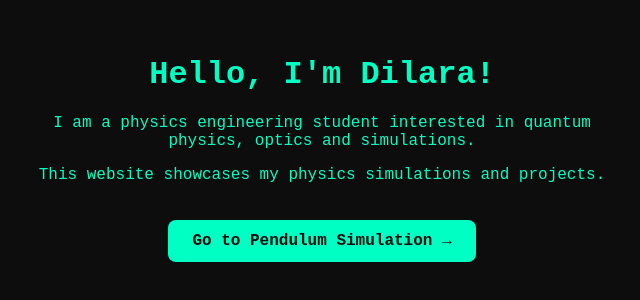
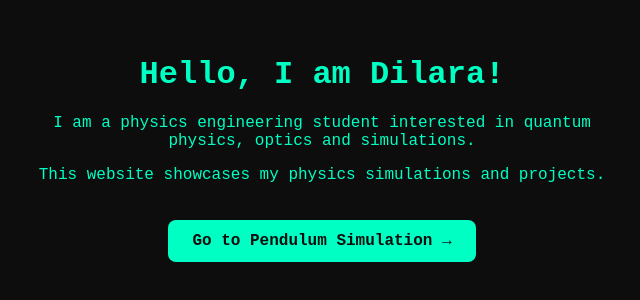
Before and after one commit to yldrmdilara/yldrmdilara.github.io, a plain HTML site: page index.html in a window 1280 px wide. Shown: the part 252-552 px from the top of the page, without its empty margins (318-958 px from the left). Drawn offline with Linux system fonts and the light colour scheme.

Commit message:
Update index.html

```diff
--- a/index.html
+++ b/index.html
@@ -9,7 +9,7 @@
   </head>
   <body>
     <div class="container">
-      <h1>Hello, I'm Dilara!</h1>
+      <h1>Hello, I am Dilara!</h1>
       <p>I am a physics engineering student interested in quantum physics, optics and simulations.</p>
       <p>This website showcases my physics simulations and projects.</p>
 
```
